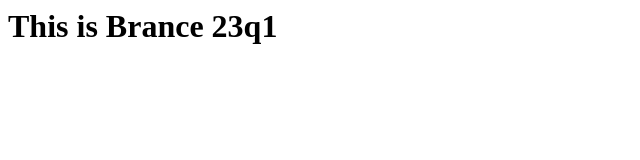
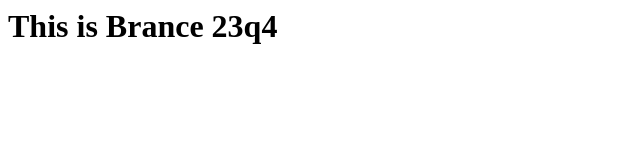
Before and after one commit to shreeyashswami/navinrepo, a plain HTML site: page index.html in a window 1280 px wide. Shown: the full height of the page, 0-640 px from the left. Drawn offline with Linux system fonts and the light colour scheme.

Commit message:
Update index.html

```diff
--- a/index.html
+++ b/index.html
@@ -1 +1 @@
-<h1>This is Brance 23q1</h1>
+<h1>This is Brance 23q4</h1>
```
